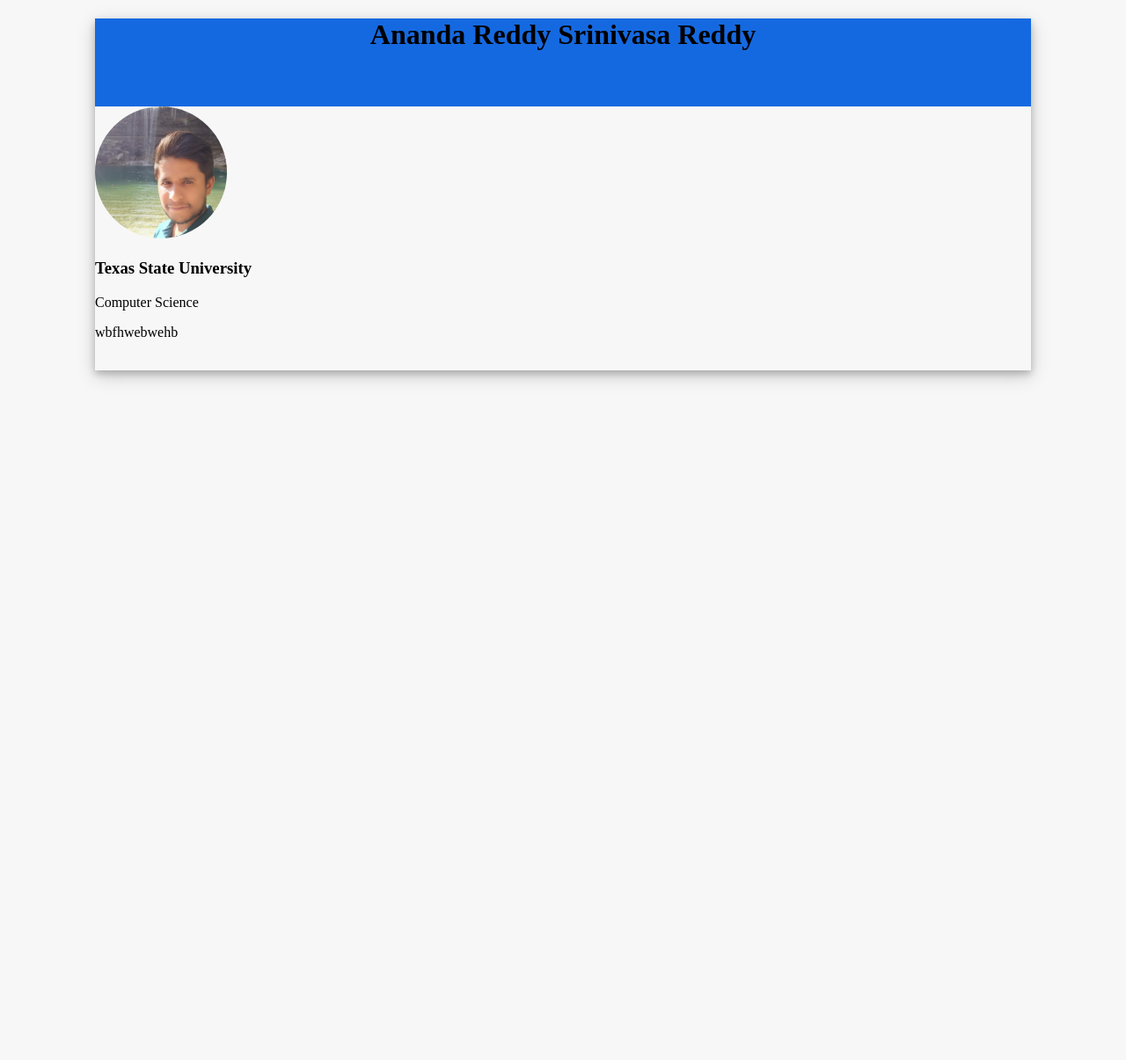
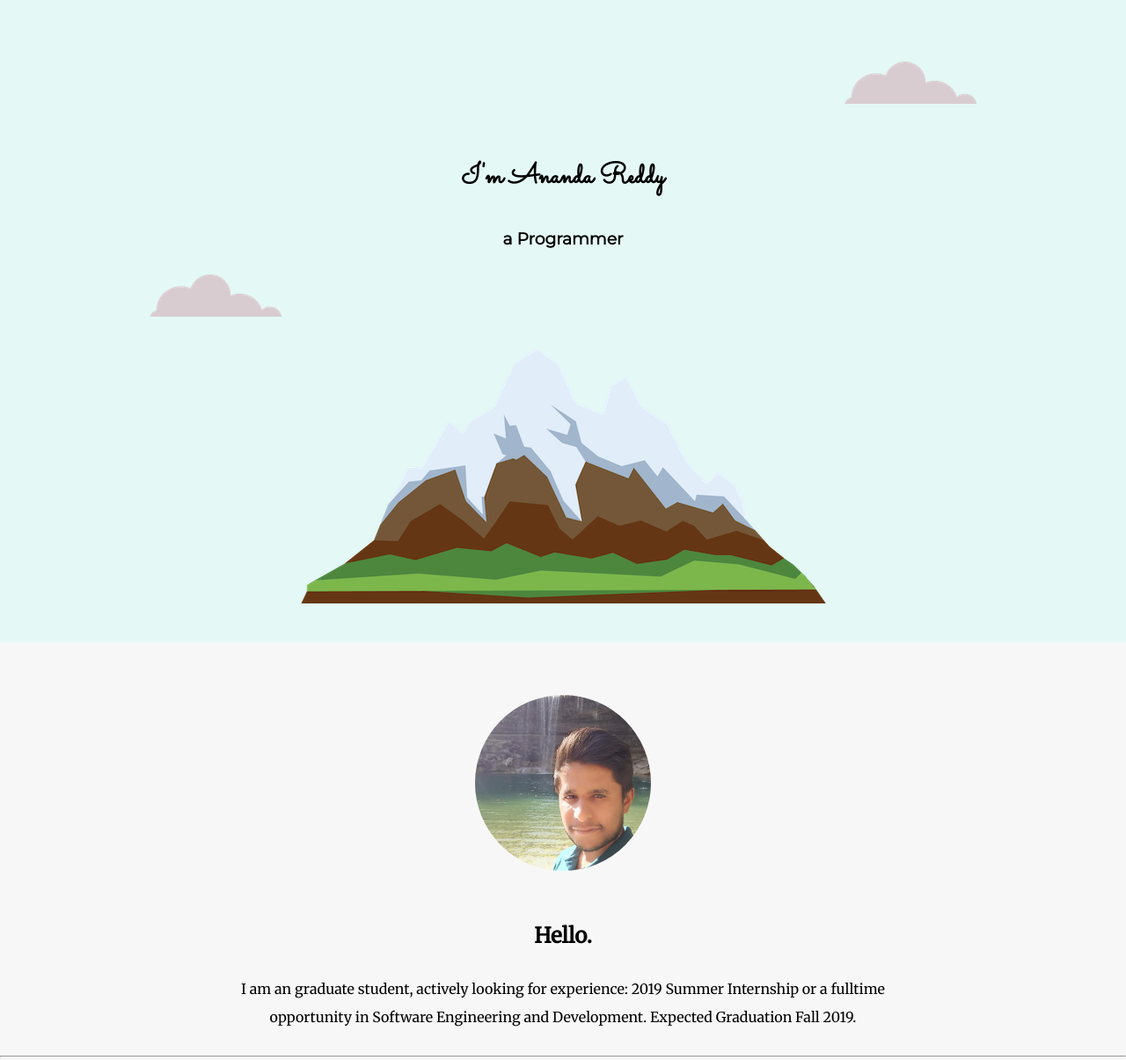
Before and after one commit to Anand0046/PersonalSite, a plain HTML site: page index.html in a window 1280 px wide. Shown: the top 1205 px of the page at 88% size. Before the commit the page ends 800 px from the top, so only its background shows below. Drawn offline with Linux system fonts and the light colour scheme.

Commit message:
Finished header, welcome, skills section

```diff
--- a/css/styles.css
+++ b/css/styles.css
@@ -1,26 +1,77 @@
 body {
   background-color: #f7f7f7;
+  margin: auto;
+  text-align: center;
+  font-family: 'Merriweather', serif;
 }
 
-.main {
-  margin: 100px;
-  margin-top: 10px;
+div {
+  padding: 20px 0;
 }
 
-.header {
-   box-shadow: 0 4px 8px 0 rgba(0, 0, 0, 0.2), 0 6px 20px 0 rgba(0, 0, 0, 0.19);
+h1 {
+  width: 30%;
+  margin: auto;
+  font-family: 'Sacramento', cursive;
+  line-height: 2;
 }
 
-.header-one {
-  background-color: #1569e0;
-  text-align: center;
-  height: 100px;
+h3 {
+  font-family: 'Montserrat', sans-serif;
+  line-height: 2;
 }
-.header-two {
-  padding: 10px;
+
+img {
+  padding: 20px;
+  margin: auto;
 }
-.profile-pic {
-  width: 150px;
-  border-radius: 90%;
 
+p {
+  width: 60%;
+  margin: auto;
 }
+ul {
+
+  margin-left: auto;
+}
+
+.bottomcloud {
+  bottom: 350px;
+  left: 150px;
+  position: absolute;
+}
+
+.heading {
+  padding-top: 150px;
+}
+
+.middle-container {
+  line-height: 2;
+}
+
+.top-cloud {
+  position: absolute;
+  right: 150px;
+  top: 50px;
+}
+
+.top-container {
+  background-color: #e4f9f5;
+  position: relative;
+}
+.pro-pic {
+  border-radius: 50%;
+  width: 200px;
+}
+.skill-col-1 {
+  display: table-cell;
+  font-size: 1.2em;
+  text-align: left;
+  padding-left: 150px;
+}
+.skill-col-2 {
+ display: table-cell;
+ font-size: 1.2em;
+ text-align: left;
+ padding-left: 400px;
+}
--- a/index.html
+++ b/index.html
@@ -5,33 +5,62 @@
   <meta charset="utf-8">
   <title>Ananda Reddy</title>
   <link rel="stylesheet" href="css/styles.css">
-
+  <link rel="icon" href="images/favicon.ico">
+  <link href="https://fonts.googleapis.com/css?family=Merriweather|Montserrat|Sacramento" rel="stylesheet">
 </head>
 
 <body>
-  <div class="main">
-    <div class="header">
-      <div class="header-one">
-        <h1>Ananda Reddy Srinivasa Reddy</h1>
+  <div class="top-container">
+    <img class="top-cloud" src="images/cloud.png" alt="cloud-image">
+    <h1 class="heading">I'm Ananda Reddy</h1>
+    <h3>a Programmer</h3>
+    <img class="bottomcloud" src="images/cloud.png" alt="cloud-image">
+    <img src="images/mountain.png" alt="cloud-image">
+  </div>
+  <div class="middle-container">
+    <div class="profile">
+      <img class="pro-pic" src="images/profilepicture.jpeg" alt="profilepicture">
+      <h2>Hello.</h2>
+      <p>I am an graduate student, actively looking for experience: 2019 Summer Internship or a fulltime opportunity in Software Engineering and Development. Expected Graduation Fall 2019.</p>
+    </div>
+    <hr>
+    <div class="skills">
+      <h2>My Skills.</h2>
+      <div class="skill-col-1">
+        <ul>
+          <li>C++</li>
+          <li>Javascript</li>
+          <li>HTML</li>
+          <li>CSS</li>
+          <li>Java</li>
+        </ul>
       </div>
-      <div class="header-two-row">
-        <div class="header-two-col-1">
-          <img class="profile-pic" src="images/profilepicture.jpeg" alt="profile-picture">
-        </div>
-        <div class="header-two-col-2">
-          <h3>Texas State University</h3>
-          <p>Computer Science</p>
-          <p>wbfhwebwehb</p>
-        </div>
-        <div class="">
-
-        </div>
-        <br>
+      <div class="skill-col-2">
+        <ul>
+          <li>Python</li>
+          <li>C</li>
+          <li>Oracle</li>
+          <li>MySql</li>
+          <li>Git</li>
+        </ul>
       </div>
     </div>
-
+    <hr>
+    <div class="contact-me">
+      <h2>Get In Touch</h2>
+      <h3>Lorem ipsum dolor sit amet, non elit.</h3>
+      <p>Lorem ipsum dolor sit amet, in quis, aenean amet. Phasellus sodales, tellus donec dui, ornare erat.</p>
+      <a class="btn" href="mailto:name@email.com">CONTACT ME</a>
+    </div>
   </div>
 
+
+  <div class="bottom-container">
+    <a class="footer-link" href="https://www.linkedin.com/">LinkedIn</a>
+    <a class="footer-link" href="https://twitter.com/">Twitter</a>
+    <a class="footer-link" href="https://www.appbrewery.co/">Website</a>
+    <p>© 2018 Name Surname.</p>
+  </div>
 </body>
 
 </html>
```
